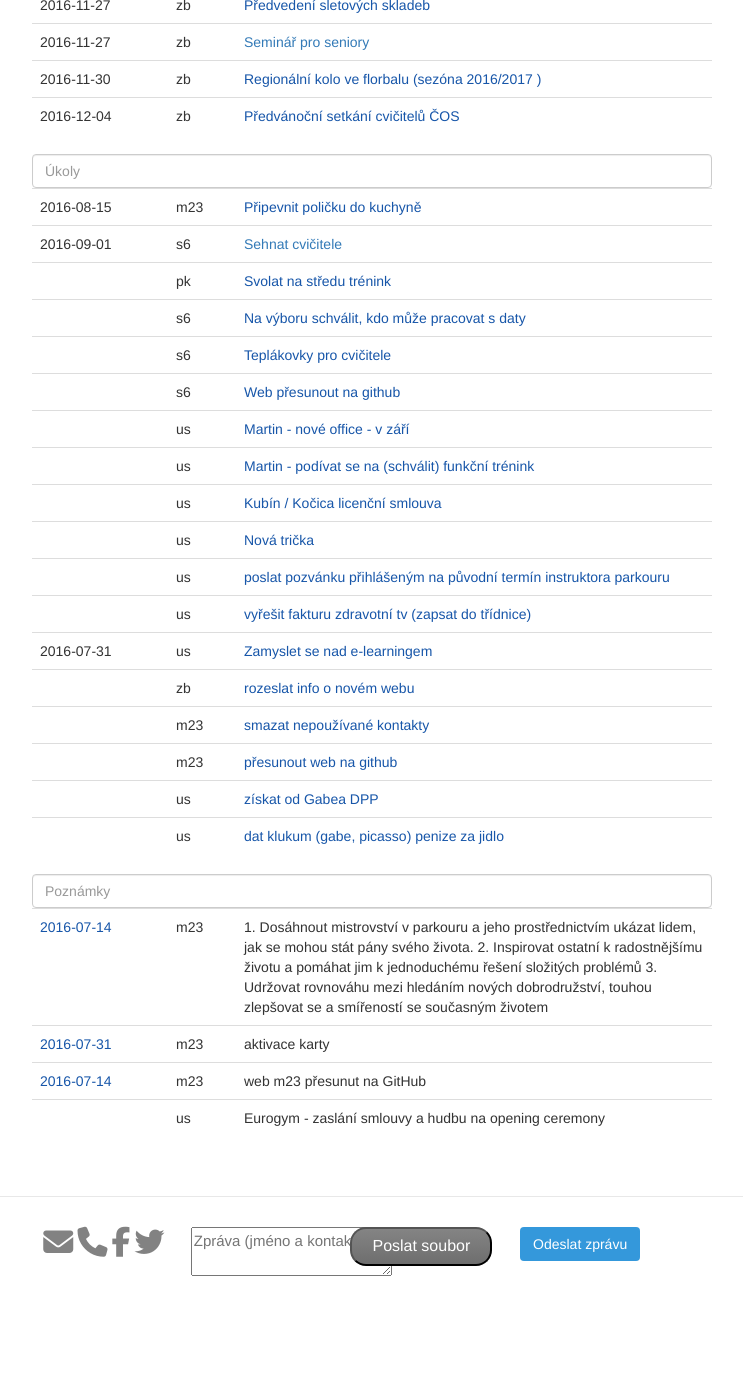
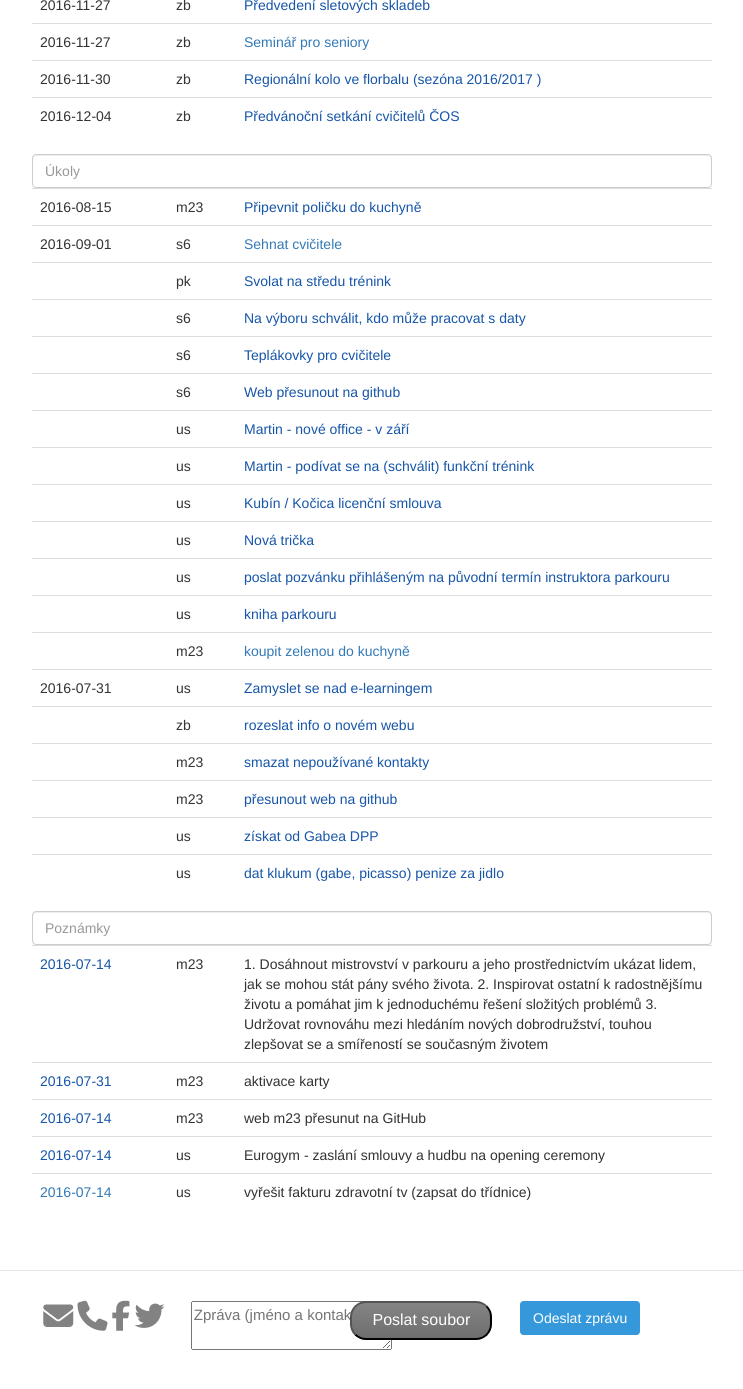
Before and after one commit to milanhybner/m23.cz, a Jekyll site: the page built from osobni.md, in a window 1280 px wide and 1400 px high, scrolled down 1534 px. Shown: the top 1389 px of the window, without its empty margins (268-1011 px from the left). Built offline with Jekyll 4.4.1, drawn with Linux system fonts in a browser that asks for light colours; nearby versions of some CDN libraries; before the commit the page ends 2860 px from its top, so only the background shows below that.

Commit message:
nove ukoly

```diff
--- a/_data/poznamky.yaml
+++ b/_data/poznamky.yaml
@@ -20,4 +20,9 @@
 - c: us
   t: Eurogym - zaslání smlouvy a hudbu na opening ceremony
   u:
-  i:
+  i: 2016-07-14
+
+- c: us
+  t: vyřešit fakturu zdravotní tv (zapsat do třídnice)
+  u: https://docs.google.com/a/sokol.eu/spreadsheets/d/13GXZgoCChQPgGDorH7cRc2xkL9JQkuoqHVWM8YRomOI/edit?usp=sharing
+  i: 2016-07-14
--- a/_data/ukoly.yaml
+++ b/_data/ukoly.yaml
@@ -55,8 +55,13 @@
   i:
 
 - c: us
-  t: vyřešit fakturu zdravotní tv (zapsat do třídnice)
+  t: kniha parkouru
   u:
+  i:
+
+- c: m23
+  t: koupit zelenou do kuchyně
+  u: https://www.hornbach.cz/cms/cs/cz/o_hornbachu/moje_prodejna/prodejny.html
   i:
 
 - c: us
```
